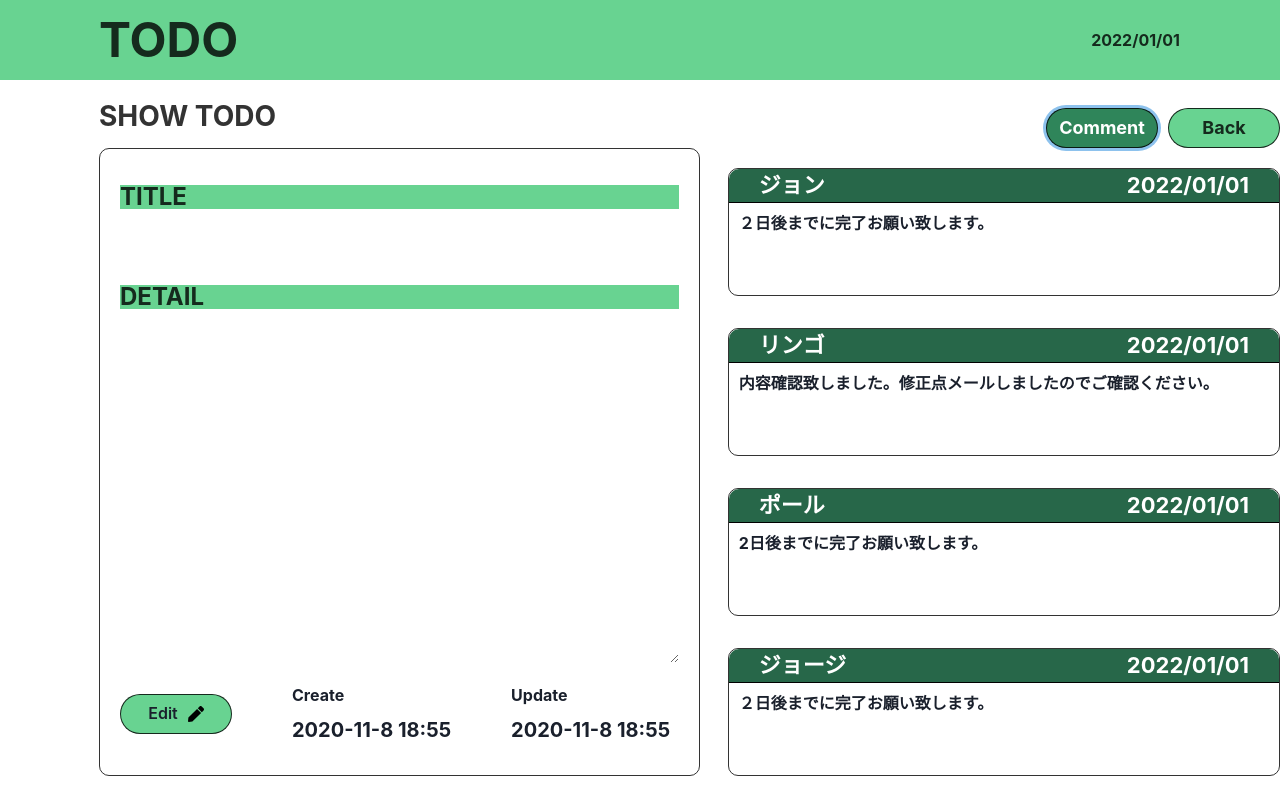
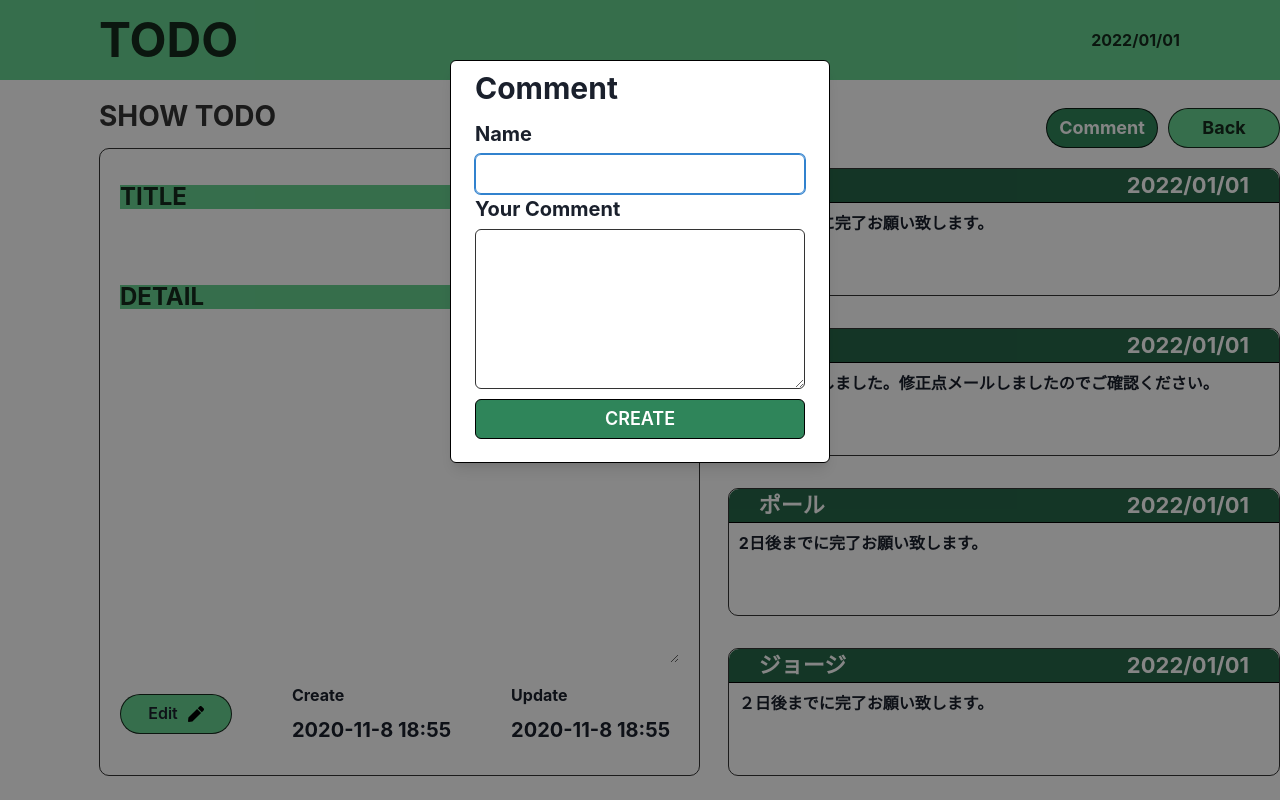
Before and after one commit to toshi-ino/todo-team-next.js, a Next.js app: page /showPage in a window 1280 px wide. Both pictures are taken after a click on the button "Comment". Built offline with nearby package versions, Linux system fonts and the light colour scheme.

Commit message:
モーダルの作成

```diff
--- a/pages/showPage/index.tsx
+++ b/pages/showPage/index.tsx
@@ -9,10 +9,19 @@ import {
   Button,
   Stack,
   HStack,
+  useDisclosure,
+  Modal,
+  ModalOverlay,
+  ModalContent,
+  ModalBody,
+  ModalHeader,
 } from "@chakra-ui/react";
 import { PenIcon } from "./penIcon";
+import { ViewModal } from "./modal";
 
 export default function ShowPage() {
+  const { isOpen, onClose, onOpen } = useDisclosure();
+
   return (
     <>
       <Header />
@@ -81,11 +90,10 @@ export default function ShowPage() {
                 bgColor="green.300"
                 borderWidth="1px"
                 borderColor="blackAlpha.800"
-                iconSpacing='10px'
+                iconSpacing="10px"
                 rightIcon={<PenIcon />}
               >
                 Edit
-
               </Button>
 
               <Stack>
@@ -119,9 +127,43 @@ export default function ShowPage() {
               borderWidth="1px"
               borderColor="blackAlpha.800"
               borderRadius="50px"
+              onClick={onOpen}
             >
               Comment
             </Button>
+            <Modal isOpen={isOpen} onClose={onClose}>
+              <ModalOverlay />
+              <ModalContent w="380px" border="1px solid black">
+                <ModalHeader fontWeight="bold" fontSize="30px" pt="5px" pb="0">
+                  Comment
+                </ModalHeader>
+                <ModalBody>
+                  <Text fontSize="20px" fontWeight="bold" pb="5px">
+                    Name
+                  </Text>
+                  <Input pb="5px" />
+                  <Text fontSize="20px" fontWeight="bold" pb="5px">
+                    Your Comment
+                  </Text>
+                  <Textarea
+                    mb="10px"
+                    borderColor="blackAlpha.800"
+                    h="160px"
+                    pb="5px"
+                  />
+                  <Button
+                    mb="15px"
+                    bgColor="green.600"
+                    color="white"
+                    fontSize="18px"
+                    border="1px solid black"
+                    w="100%"
+                  >
+                    CREATE
+                  </Button>
+                </ModalBody>
+              </ModalContent>
+            </Modal>
             <Button
               w="112px"
               h="40px"
```
